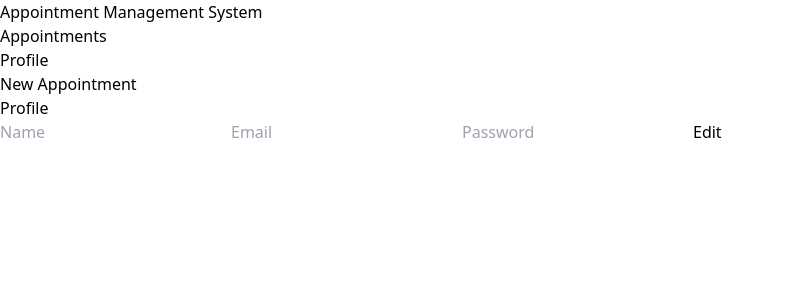
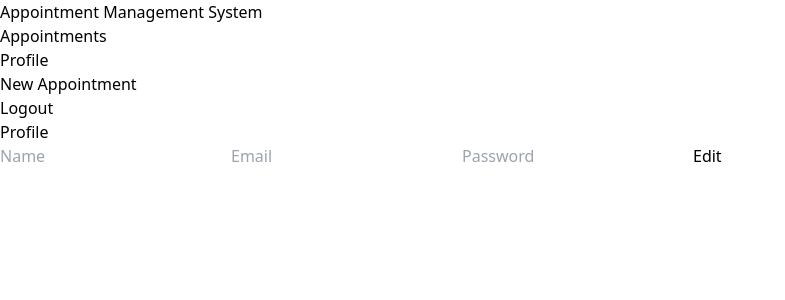
Before and after one commit to avisrabon22/apppointmentmanagementfront, a React app: page /profile in a window 1280 px wide. Shown: the top 300 px of the page, without its empty margins (0-785 px from the left). Built offline with nearby package versions, Linux system fonts and the light colour scheme; the HTML template or start-up script is replaced by a standard one.

Commit message:
update on login page and it is verification with backend completed

```diff
--- a/src/assets/Home.jsx
+++ b/src/assets/Home.jsx
@@ -1,9 +1,11 @@
 import { useState } from "react";
-import { Link } from "react-router-dom"
+import { Link, useNavigate } from "react-router-dom"
 import { LoginApi } from "./Api";
 import { notifyError, notifySuccess } from "./Tools/Notification";
 
+//  Home component
 export const Home = () => {
+    const navigate = useNavigate();
     const [formData, setFormData] = useState({
         username: '',
         password: ''
@@ -22,16 +24,17 @@ export const Home = () => {
             const response = await LoginApi(formData);
             if (response.status === 200) {
                 notifySuccess(response);
+                return navigate('/appointments');
             }
         } catch (error) {
             notifyError("Login failed! Please try again.");
-            console.log(error);
+            // console.log(error);
+            // Reset form fields
+            setFormData({
+                username: '',
+                password: ''
+            });
         }
-        // Reset form fields
-        setFormData({
-            username: '',
-            password: ''
-        });
     }
     return (
         <div >
@@ -41,7 +44,7 @@ export const Home = () => {
                 <form onSubmit={handleSubmit} className="flex justify-center flex-col items-center">
                     <input name="username" onChange={handleChange} value={formData.username} className=" border border-blue-300 p-2 m-2" type="text" placeholder="Username" />
                     <input name="password" onChange={handleChange} value={formData.password} className="border border-blue-300 p-2 m-2" type="password" placeholder="Password" />
-                    <button className="border border-blue-300 rounded-md py-2 px-6 m-2 hover:bg-blue-500" type="submit">Login</button>
+                    <button className="border border-blue-300 rounded-md py-2 px-6 m-2 hover:bg-blue-500 active:bg-blue-600" type="submit">Login</button>
                     <Link className="flex justify-center m-5" to="/register">Register(Create your profile)</Link>
                 </form>
             </div>
--- a/src/assets/NavBar/Nav.jsx
+++ b/src/assets/NavBar/Nav.jsx
@@ -1,6 +1,10 @@
 import { NavLink } from "react-router-dom"
 
 export const Nav = () => {
+    const handleLogout = () => {
+        // localStorage.removeItem('token');
+        // window.location.href = '/';
+    }
 
     return (
         <nav className="bg-gray-200 py-4 px-6">
@@ -33,6 +37,13 @@ export const Nav = () => {
                         New Appointment
                     </NavLink>
                 </li>
+                <li className="flex justify-end">
+                  <input type="button"
+                  name="logout"
+                  value="Logout"
+                  onClick={handleLogout}
+                   className="border border-blue-300 p-2 m-2 hover:bg-blue-400 active:bg-blue-600 rounded-md" />
+                </li>
             </ul>
         </nav>
     )
```
